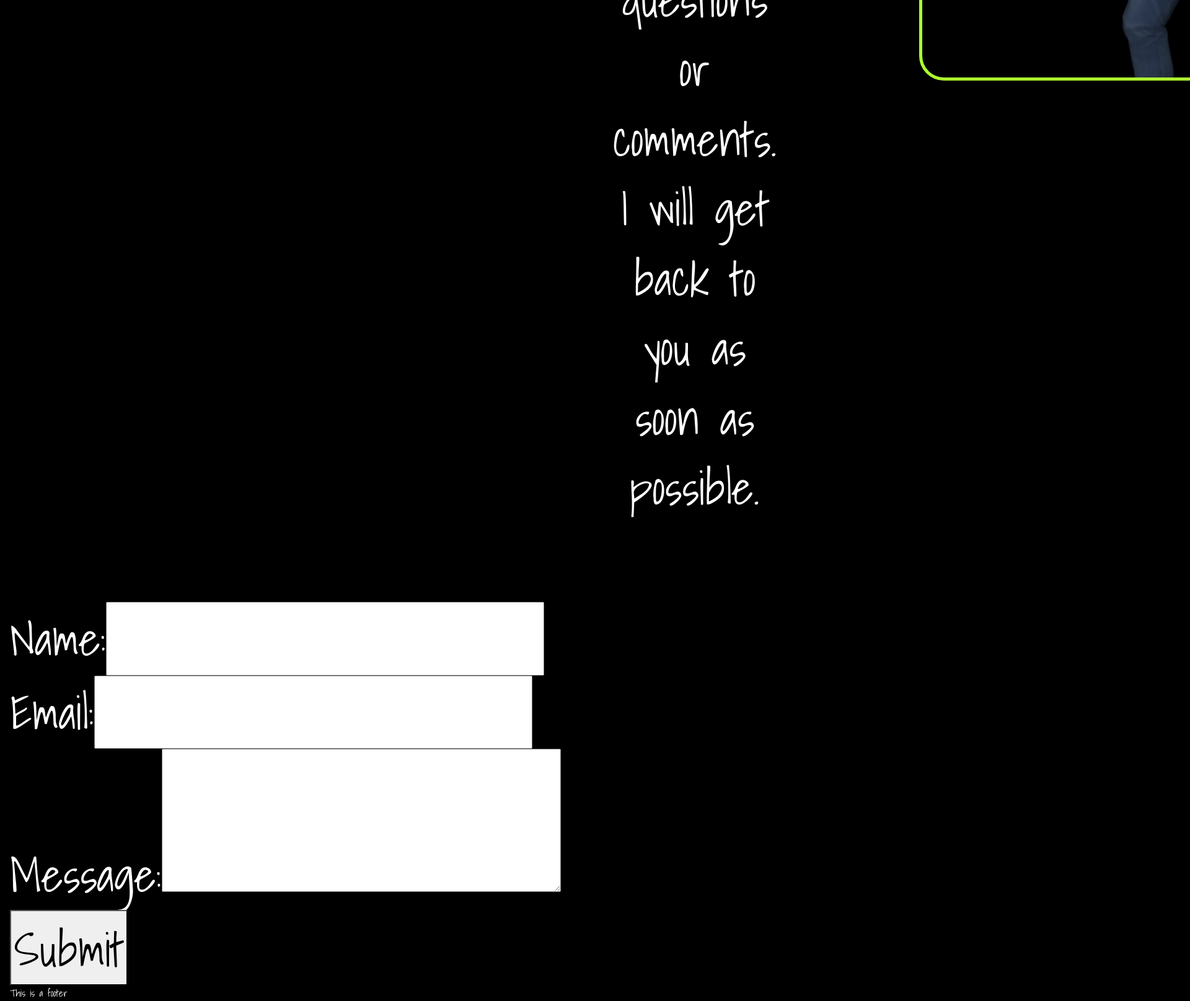
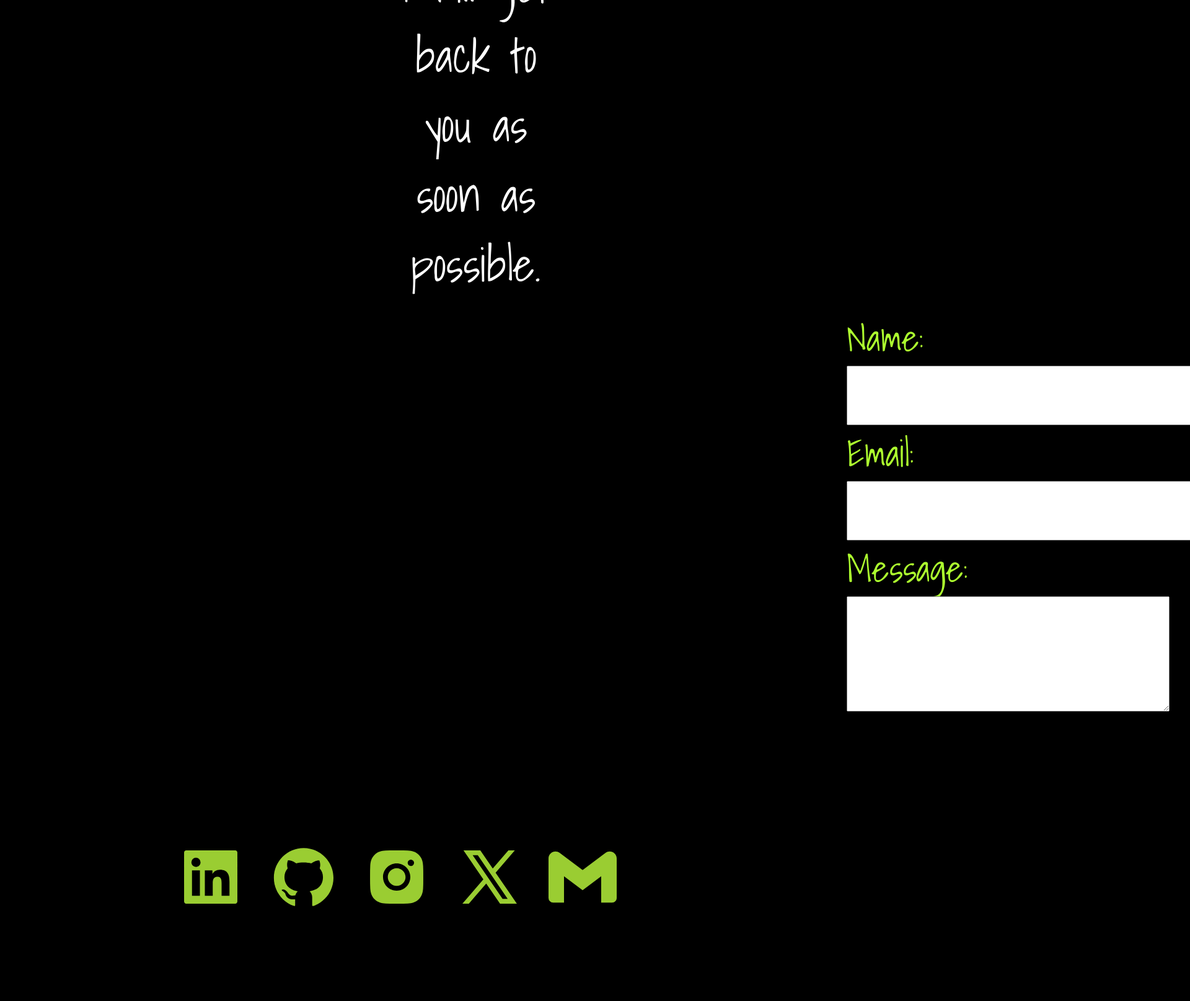
Before and after one commit to arrozconpollo220/Alex-Portfolio, a React (Vite) app: page /Contact in a window 1280 px wide. Shown: the part 1360-2975 px from the top of the page at 62% size, 1920 px wide, since content can reach past the window. After the commit the page ends 2856 px from the top, so only its background shows below. Built offline with nearby package versions, Linux system fonts and the light colour scheme.

Commit message:
finally css adjustments on all css files

```diff
--- a/package.json
+++ b/package.json
@@ -14,6 +14,7 @@
     "bootstrap": "^5.2.3",
     "react": "^18.2.0",
     "react-dom": "^18.2.0",
+    "react-icons": "^5.3.0",
     "react-router-dom": "^6.11.1"
   },
   "devDependencies": {
--- a/src/App.css
+++ b/src/App.css
@@ -33,3 +33,16 @@ a.nav-link.active {
 a.nav-link:hover {
     color: yellowgreen
 }
+
+.footer {
+    font-size: 110px;
+    text-align: center;
+    margin-top: 5px;
+}
+
+.footer a {
+    color: yellowgreen;
+    text-decoration: none;
+    margin-left: 20px;
+    margin-right: 20px;
+}
--- a/src/App.jsx
+++ b/src/App.jsx
@@ -2,6 +2,12 @@
 import { Outlet } from 'react-router-dom';
 import Nav from './components/NavTabs';
 import './App.css';
+import { AiFillLinkedin } from "react-icons/ai";
+import { AiFillGithub } from "react-icons/ai";
+import { AiFillInstagram } from "react-icons/ai";
+import { AiOutlineX } from "react-icons/ai";
+import { SiGmail } from "react-icons/si";
+
 
 
 
@@ -13,9 +19,16 @@ function App() {
       <Nav />
       <main className="mx-3">
         <Outlet />
-        <footer>
-
-        This is a footer
+        <footer className='footer'>
+          <a href='https://www.linkedin.com/in/alexander-rodriguez-8a539117b/' ><AiFillLinkedin /></a>
+          <a href='https://github.com/arrozconpollo220'>
+            <AiFillGithub /></a>
+          <a href='https://www.instagram.com/arrozconpollo220/'>
+            <AiFillInstagram /></a>
+          <a href='https://x.com/AlexRodri007'>
+          <AiOutlineX /></a>
+          <a href='mailto: alexander.rodriguez2121@gmail.com'>
+          <SiGmail /></a>
         </footer>
       </main>
     </>
--- a/src/pages/Experience.jsx
+++ b/src/pages/Experience.jsx
@@ -9,7 +9,7 @@ export default function Experience() {
       <div className='exp'>
         <h1>Experience.</h1>
         <p>
-        Dead Faces clothing line was created to get the client off of Shopify.
+        Dead Faces clothing line is a e-commerce website that was completely redesigned for the client.
         </p>
         <a href="https://deadxfaces.up.railway.app/">
         <img src= {deadFace} alt="dead face project"/>
--- a/src/pages/Portfolio.jsx
+++ b/src/pages/Portfolio.jsx
@@ -11,7 +11,7 @@ export default function Portfolio() {
   return (
     <div className='portPage'>
       <h1>Portfolio.</h1>
-      <container className='portPage'>
+      <container className='portPage2'>
       <figure>
         <figcaption>SLC Events</figcaption>
         <a href="https://arrozconpollo220.github.io/SLC-Events/">
--- a/src/styles/about.css
+++ b/src/styles/about.css
@@ -9,9 +9,9 @@
 
 .about {
     margin-left: 250px;
-    margin-top: 300px;
     display: inline-flex;
     margin-top: 400px;
+    margin-bottom: 100px;
 }
 
 .about h1 {
@@ -36,4 +36,5 @@
     padding-top: 50px;
     padding-left: 5px;
     padding-right: 40px;
+    color: greenyellow;
 }
--- a/src/styles/contact.css
+++ b/src/styles/contact.css
@@ -1,46 +1,56 @@
 .contact {
-    margin-left: 250px;
-    margin-top: 300px;
+    margin-left: 150px;
     display: inline-flex;
-    margin-top: 400px;
+    margin-top: 190px;
 }
 
 .contact img {
-    width: 1000px;
-    height: 1000px;
-    margin-left: 200px;
+    width: 750px;
+    height: 750px;
+    margin-left: 100px;
     margin-right: 150px;
     border: 05px solid greenyellow;
     border-radius: 40px;
 }
 
 .contact h1 {
-    font-size: 250px;
+    font-size: 150px;
     padding-top: 0px;
     padding-left: 30px;
     padding-right: 30px;
     color: greenyellow;
     text-decoration: underline;
+    text-align: center;
 }
 
 .contact p {
     font-size: 75px;
-    padding-top: 250px;
+    padding-top: 100px;
     padding-left: 30px;
     padding-right: 30px;
     text-align: center;
 }
 
 .forms {
-    font-size: 75px;
-    padding-top: 50px;
-    padding-left: 5px;
-    padding-right: 40px;
+    font-size: 60px;
+    padding-top: 1px;
+    padding-left: 1350px;
+    padding-right: 5px;
+    display: inline-block;
+    color: greenyellow;
+    margin-bottom: 150px;
 }
 
 .forms button {
-    font-size: 75px;
+    font-size: 55px;
     padding-top: 5px;
     padding-left: 5px;
     padding-right: 5px;
+    position:absolute;
+    margin-left: 700px;
 }
+
+label {
+    display: inline-block;
+    width: 250px;
+}
--- a/src/styles/experience.css
+++ b/src/styles/experience.css
@@ -1,8 +1,8 @@
 .exp {
     margin-left: 250px;
-    margin-top: 300px;
     display: inline-flex;
     margin-top: 400px;
+    margin-bottom: 200px;
 }
 
 .exp img {
@@ -15,10 +15,10 @@
 }
 
 .exp h1 {
-    font-size: 250px;
-    padding-top: 200px;
+    font-size: 200px;
+    padding-top: 250px;
     padding-left: 10px;
-    padding-right: 10px;
+    padding-right: 30px;
     margin-right: 10px;
     color: greenyellow;
     text-decoration: underline;
@@ -27,7 +27,7 @@
 .exp p {
     font-size: 75px;
     padding-top: 50px;
-    padding-left: 10px;
+    padding-left: 40px;
     padding-right: 10px;
     margin-top: 200px;
     text-align: center;
--- a/src/styles/home.css
+++ b/src/styles/home.css
@@ -1,8 +1,8 @@
 .intro {
     margin-left: 312px;
-    margin-top: 300px;
     display: inline-flex;
     margin-top: 400px;
+    margin-bottom: 100px;
     }
 
 .helloPhoto {
--- a/src/styles/portfolio.css
+++ b/src/styles/portfolio.css
@@ -1,29 +1,32 @@
 .portPage img {
     width: 800px;
     height: 600px;
-    margin-left: 150px;
+    margin-left: 300px;
     margin-right: 50px;
     border: 05px solid greenyellow;
     border-radius: 40px;
     margin-bottom: 1000;
-
 }
 
 .portPage figcaption {
     font-size: 65px;
-    margin-left: 160px;
+    margin-left: 200px;
+    text-align: center;
+
 }
 
-.portPage {
+.portPage2 {
     display: inline-flex;
-    margin-top: 400px;
+    margin-top: 225px;
+    margin-bottom: 200px;
 }
 
 .portPage h1 {
-    font-size: 250px;
-    padding-top: 350px;
+    font-size: 200px;
+    padding-top: 100px;
     padding-left: 10px;
     padding-right: 10px;
     color: greenyellow;
     text-decoration: underline;
+    text-align: center;
 }
--- a/src/styles/resume.css
+++ b/src/styles/resume.css
@@ -1,13 +1,12 @@
 .resume {
     margin-left: 250px;
-    margin-top: 300px;
+    margin-top: 200px;
     display: inline-flex;
-    margin-top: 400px;
 }
 
 .resume img {
-    width: 1500px;
-    height: 1500px;
+    width: 1200px;
+    height: 1300px;
     margin-right: 350px;
     margin-left: 150px;
     border: 05px solid greenyellow;
@@ -15,7 +14,7 @@
 }
 
 .resume h1 {
-    font-size: 250px;
+    font-size: 200px;
     padding-top: 350px;
     padding-left: 10px;
     padding-right: 10px;
```
Also changed, not shown: 1 other file (tests, documents, lock files or other folders).
